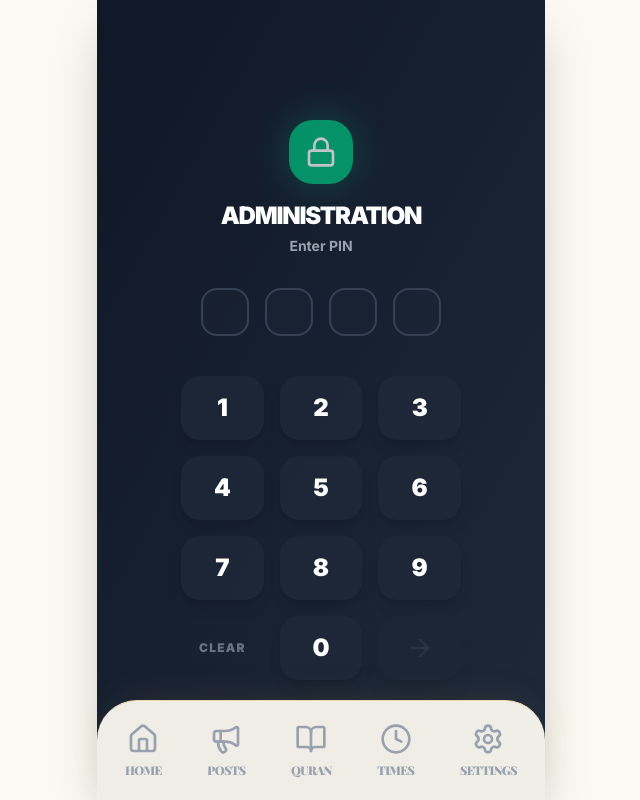
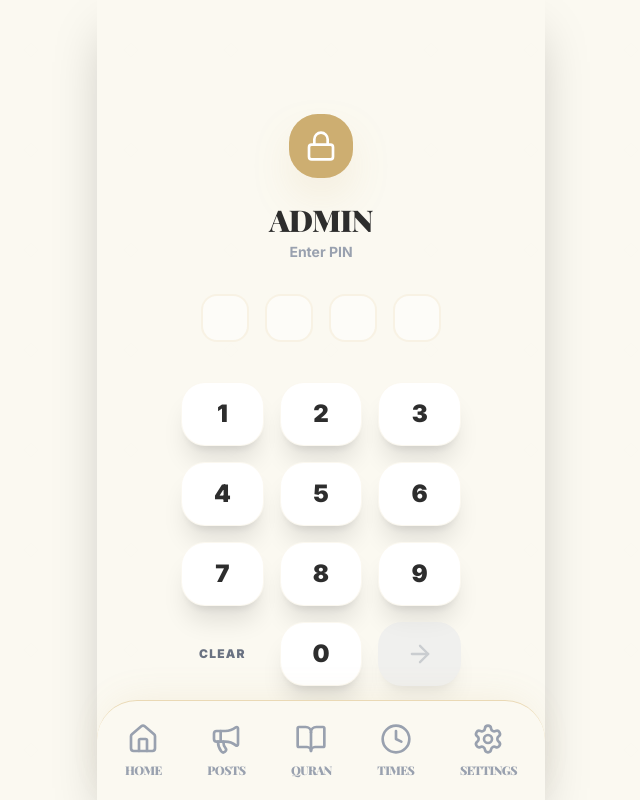
Before and after one commit to zaidmohammed7/Masjid-e-Aftab, a Next.js app: page /admin/login in a window 1280 px wide. Shown: the whole page, without its empty margins (319-959 px from the left). Built offline with nearby package versions, Linux system fonts and the light colour scheme; a web font is replaced by a local one.

Commit message:
feat: v1.8.5 - Admin Login Polish & Auth Stability Fix

```diff
--- a/package.json
+++ b/package.json
@@ -1,6 +1,6 @@
 {
   "name": "masjid-app",
-  "version": "1.8.0",
+  "version": "1.8.5",
   "private": true,
   "scripts": {
     "dev": "next dev",
--- a/src/app/admin/login/page.tsx
+++ b/src/app/admin/login/page.tsx
@@ -26,12 +26,8 @@ export default function AdminLogin() {
         // Set cookie with expiration and appropriate flags
         document.cookie = `admin_auth=true; path=/; SameSite=Lax; Max-Age=${60 * 60 * 24}`;
 
-        // Use window.location for a hard refresh if router.push is hanging
-        // but router.push is preferred for SPA experience.
-        // Let's add a small timeout before navigating to ensure cookie is set
-        setTimeout(() => {
-          router.push("/admin");
-        }, 100);
+        // Force a hard navigation to ensure the cookie is picked up by middleware/server
+        window.location.href = "/admin";
       } else {
         throw new Error("Invalid PIN");
       }
@@ -58,13 +54,17 @@ export default function AdminLogin() {
   };
 
   return (
-    <div className="min-h-screen bg-gradient-to-br from-gray-900 to-gray-800 p-4 flex flex-col justify-center items-center overflow-y-auto overflow-x-hidden">
-      <div className="w-full max-w-sm flex flex-col items-center mx-auto animate-in fade-in zoom-in-95 duration-500">
-        <div className="bg-emerald-500 p-4 rounded-[1.5rem] mb-4 shadow-[0_0_40px_rgba(16,185,129,0.4)] animate-pulse">
-          <Lock size={32} className="text-white" />
+    <div className="min-h-screen bg-[var(--background)] p-4 flex flex-col justify-center items-center overflow-y-auto overflow-x-hidden relative">
+      {/* Texture Layer */}
+      <div className="fixed inset-0 opacity-[0.03] pointer-events-none z-0" style={{ backgroundImage: "url('/pattern.svg')", backgroundSize: '100px' }} />
+
+      <div className="w-full max-w-sm flex flex-col items-center mx-auto animate-in fade-in zoom-in-95 duration-500 relative z-10">
+        <div className="bg-gold p-4 rounded-[1.8rem] mb-6 shadow-[0_20px_50px_-15px_rgba(197,160,89,0.4)] relative">
+          <div className="absolute inset-0 bg-white/20 rounded-[1.8rem] animate-pulse" />
+          <Lock size={32} className="text-white relative z-10" />
         </div>
 
-        <h1 className="text-2xl font-black text-white mb-1 uppercase tracking-tighter">Administration</h1>
+        <h1 className="text-3xl font-serif font-black text-[#2d2d2d] dark:text-gray-100 mb-1 uppercase tracking-tight">Admin</h1>
         <p className={clsx(
           "mb-8 text-sm transition-all duration-300",
           error ? "text-red-400 font-black animate-shake" : "text-gray-400 font-bold"
@@ -80,7 +80,7 @@ export default function AdminLogin() {
               className={clsx(
                 "w-12 h-12 rounded-2xl border-2 flex items-center justify-center transition-all duration-500",
                 error ? "border-red-500 bg-red-500/10 shadow-[0_0_15px_rgba(239,68,68,0.2)]" :
-                pin.length > idx ? "bg-emerald-500 border-emerald-500 shadow-[0_0_20px_rgba(16,185,129,0.3)] scale-110" : "border-gray-700 bg-gray-800/30"
+                pin.length > idx ? "bg-gold border-gold shadow-[0_15px_30px_-5px_rgba(197,160,89,0.3)] scale-110" : "border-champagne/30 dark:border-gray-800 bg-white/50 dark:bg-gray-800/30"
               )}
             >
                {pin.length > idx && <div className="w-3 h-3 bg-white rounded-full animate-in zoom-in-0 duration-300" />}
@@ -112,8 +112,8 @@ export default function AdminLogin() {
                   disabled={loading || pin.length < 4}
                   onClick={() => handleLogin()}
                   className={clsx(
-                    "flex items-center justify-center h-16 rounded-[1.2rem] transition-all duration-500 active:scale-95 shadow-xl relative overflow-hidden",
-                    pin.length === 4 ? "bg-emerald-500 text-white shadow-emerald-500/40" : "bg-gray-800/80 text-gray-700 pointer-events-none opacity-50"
+                    "flex items-center justify-center h-16 rounded-[1.5rem] transition-all duration-500 active:scale-95 shadow-xl relative overflow-hidden",
+                    pin.length === 4 ? "bg-gold text-white shadow-gold/40" : "bg-gray-200 dark:bg-gray-800 text-gray-400 pointer-events-none opacity-50"
                   )}
                 >
                   {loading ? (
@@ -130,7 +130,7 @@ export default function AdminLogin() {
                 type="button"
                 disabled={loading}
                 onClick={() => handleKeypad(key)}
-                className="flex items-center justify-center h-16 rounded-[1.2rem] bg-gray-800/80 dark:bg-gray-700/80 hover:bg-emerald-500/10 hover:border-emerald-500/30 border border-transparent text-2xl font-black text-white shadow-lg active:scale-90 transition-all disabled:opacity-30"
+                className="flex items-center justify-center h-16 rounded-[1.5rem] bg-white dark:bg-gray-900/50 hover:bg-gold/10 hover:border-gold/30 border border-champagne/20 dark:border-gray-800 text-2xl font-black text-[#2d2d2d] dark:text-gray-100 shadow-xl active:scale-95 transition-all disabled:opacity-30"
               >
                 {key}
               </button>
--- a/src/components/SettingsClient.tsx
+++ b/src/components/SettingsClient.tsx
@@ -348,7 +348,7 @@ export default function SettingsClient() {
             <ShieldCheck size={20} />
             <span className="font-black tracking-widest text-xs uppercase font-serif">Secure & Private</span>
           </div>
-          <p className="text-gray-400 text-sm font-bold font-serif">Masjid-e-Aftab v1.8.0</p>
+          <p className="text-gray-400 text-sm font-bold font-serif">Masjid-e-Aftab v1.8.5</p>
           <p className="text-gray-300 dark:text-gray-600 text-[10px] sm:text-xs mt-1 font-black uppercase tracking-widest">For a better experience</p>
         </div>
       </div>
```
